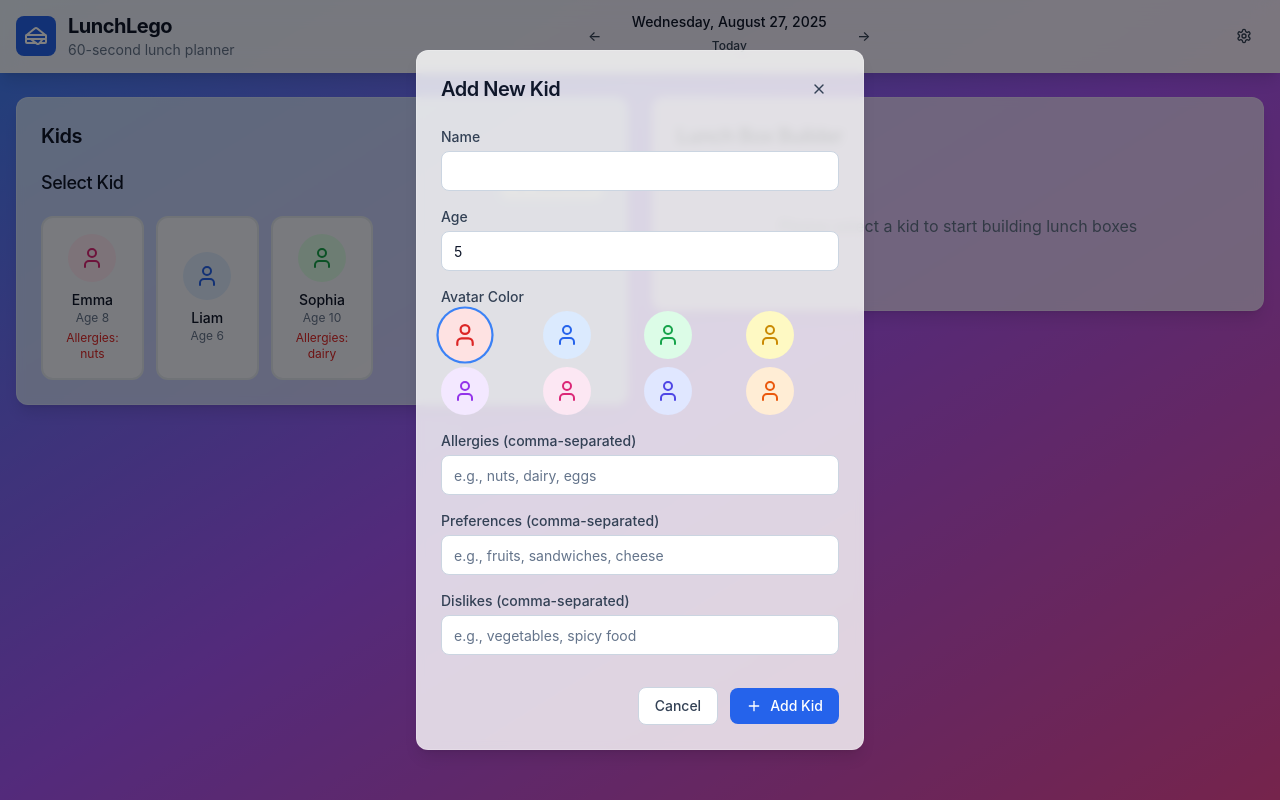
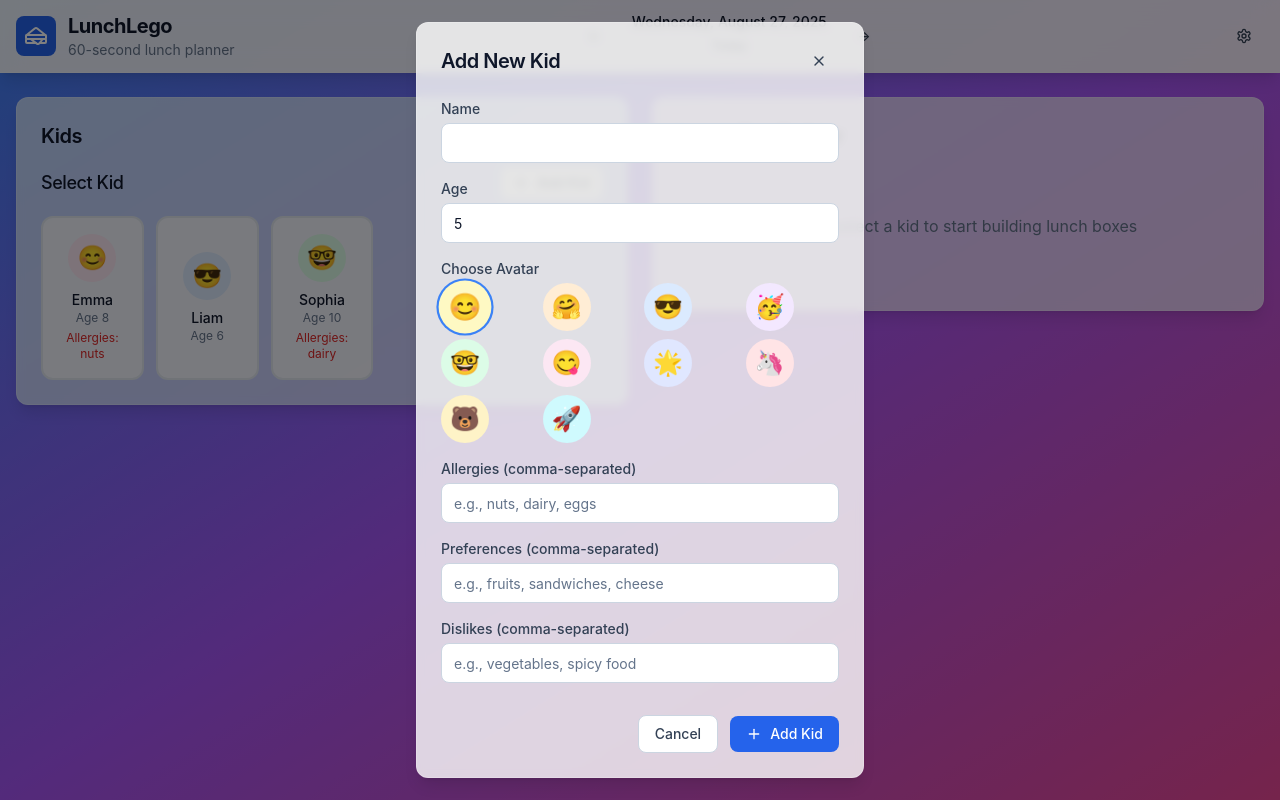
Before and after one commit to Tinytim695/LunchLego, a React (Vite) app: page / in a window 1280 px wide. Both pictures are taken after a click on the button "Add First Kid". Built offline with nearby package versions, Linux system fonts and the light colour scheme.

Commit message:
Replace plain avatars with kid-friendly emojis

```diff
--- a/src/components/KidSelector.tsx
+++ b/src/components/KidSelector.tsx
@@ -1,5 +1,5 @@
 import React from 'react';
-import { User, Plus } from 'lucide-react';
+import { Plus } from 'lucide-react';
 import { Button } from './ui/Button';
 import { Kid } from '@/types';
 
@@ -15,7 +15,9 @@ export function KidSelector({ kids, activeKidId, onKidSelect, onAddKid }: KidSel
     return (
       <div className="text-center py-8">
         <div className="mb-4">
-          <User className="w-12 h-12 text-slate-400 mx-auto mb-2" />
+          <div className="w-12 h-12 bg-slate-100 rounded-full flex items-center justify-center mx-auto mb-2 text-2xl">
+            👶
+          </div>
           <p className="text-slate-600">No kids added yet</p>
           <p className="text-sm text-slate-500">Add your first kid to start planning lunches</p>
         </div>
@@ -52,8 +54,8 @@ export function KidSelector({ kids, activeKidId, onKidSelect, onAddKid }: KidSel
               }
             `}
           >
-            <div className={`w-12 h-12 rounded-full flex items-center justify-center mx-auto mb-2 ${kid.avatar || 'bg-slate-100 text-slate-600'}`}>
-              <User className="w-6 h-6" />
+            <div className={`w-12 h-12 rounded-full flex items-center justify-center mx-auto mb-2 text-2xl ${kid.avatar ? kid.avatar.split('|')[1] : 'bg-slate-100'}`}>
+              {kid.avatar ? kid.avatar.split('|')[0] : '👶'}
             </div>
             <p className="font-medium text-slate-900 text-sm">{kid.name}</p>
             <p className="text-xs text-slate-500">Age {kid.age}</p>
--- a/src/components/modals/AddKidModal.tsx
+++ b/src/components/modals/AddKidModal.tsx
@@ -12,15 +12,17 @@ interface AddKidModalProps {
   onAdd: (kid: Kid) => void;
 }
 
-const avatarColors = [
-  'bg-red-100 text-red-600',
-  'bg-blue-100 text-blue-600',
-  'bg-green-100 text-green-600',
-  'bg-yellow-100 text-yellow-600',
-  'bg-purple-100 text-purple-600',
-  'bg-pink-100 text-pink-600',
-  'bg-indigo-100 text-indigo-600',
-  'bg-orange-100 text-orange-600',
+const kidEmojis = [
+  { emoji: '😊', bg: 'bg-yellow-100' },
+  { emoji: '🤗', bg: 'bg-orange-100' },
+  { emoji: '😎', bg: 'bg-blue-100' },
+  { emoji: '🥳', bg: 'bg-purple-100' },
+  { emoji: '🤓', bg: 'bg-green-100' },
+  { emoji: '😋', bg: 'bg-pink-100' },
+  { emoji: '🌟', bg: 'bg-indigo-100' },
+  { emoji: '🦄', bg: 'bg-rose-100' },
+  { emoji: '🐻', bg: 'bg-amber-100' },
+  { emoji: '🚀', bg: 'bg-cyan-100' },
 ];
 
 export function AddKidModal({ isOpen, onClose, onAdd }: AddKidModalProps) {
@@ -30,7 +32,7 @@ export function AddKidModal({ isOpen, onClose, onAdd }: AddKidModalProps) {
     allergies: '',
     preferences: '',
     dislikes: '',
-    avatarColor: avatarColors[0],
+    avatar: kidEmojis[0].emoji + '|' + kidEmojis[0].bg,
   });
 
   const handleSubmit = (e: React.FormEvent) => {
@@ -43,7 +45,7 @@ export function AddKidModal({ isOpen, onClose, onAdd }: AddKidModalProps) {
       allergies: formData.allergies.split(',').map(item => item.trim()).filter(Boolean),
       preferences: formData.preferences.split(',').map(item => item.trim()).filter(Boolean),
       dislikes: formData.dislikes.split(',').map(item => item.trim()).filter(Boolean),
-      avatar: formData.avatarColor,
+      avatar: formData.avatar,
       createdAt: new Date(),
       updatedAt: new Date(),
     };
@@ -58,7 +60,7 @@ export function AddKidModal({ isOpen, onClose, onAdd }: AddKidModalProps) {
       allergies: '',
       preferences: '',
       dislikes: '',
-      avatarColor: avatarColors[0],
+      avatar: kidEmojis[0].emoji + '|' + kidEmojis[0].bg,
     });
   };
 
@@ -93,20 +95,20 @@ export function AddKidModal({ isOpen, onClose, onAdd }: AddKidModalProps) {
           />
 
           <div className="space-y-1">
-            <label className="block text-sm font-medium text-slate-700">Avatar Color</label>
+            <label className="block text-sm font-medium text-slate-700">Choose Avatar</label>
             <div className="grid grid-cols-4 gap-2">
-              {avatarColors.map((color, index) => (
+              {kidEmojis.map((option, index) => (
                 <button
                   key={index}
                   type="button"
-                  onClick={() => setFormData(prev => ({ ...prev, avatarColor: color }))}
+                  onClick={() => setFormData(prev => ({ ...prev, avatar: option.emoji + '|' + option.bg }))}
                   className={`
-                    w-12 h-12 rounded-full flex items-center justify-center transition-all
-                    ${color}
-                    ${formData.avatarColor === color ? 'ring-2 ring-primary-500 scale-110' : 'hover:scale-105'}
+                    w-12 h-12 rounded-full flex items-center justify-center transition-all text-2xl
+                    ${option.bg}
+                    ${formData.avatar === option.emoji + '|' + option.bg ? 'ring-2 ring-primary-500 scale-110' : 'hover:scale-105'}
                   `}
                 >
-                  <User className="w-6 h-6" />
+                  {option.emoji}
                 </button>
               ))}
             </div>
--- a/src/data/sampleData.ts
+++ b/src/data/sampleData.ts
@@ -9,7 +9,7 @@ export const sampleKids: Kid[] = [
     allergies: ['nuts'],
     preferences: ['fruits', 'cheese'],
     dislikes: ['spicy food'],
-    avatar: 'bg-pink-100 text-pink-600',
+    avatar: '😊|bg-pink-100',
     createdAt: new Date(),
     updatedAt: new Date(),
   },
@@ -20,7 +20,7 @@ export const sampleKids: Kid[] = [
     allergies: [],
     preferences: ['sandwiches', 'crackers'],
     dislikes: ['vegetables'],
-    avatar: 'bg-blue-100 text-blue-600',
+    avatar: '😎|bg-blue-100',
     createdAt: new Date(),
     updatedAt: new Date(),
   },
@@ -31,7 +31,7 @@ export const sampleKids: Kid[] = [
     allergies: ['dairy'],
     preferences: ['fruits', 'vegetables', 'quinoa'],
     dislikes: ['processed foods'],
-    avatar: 'bg-green-100 text-green-600',
+    avatar: '🤓|bg-green-100',
     createdAt: new Date(),
     updatedAt: new Date(),
   },
```
